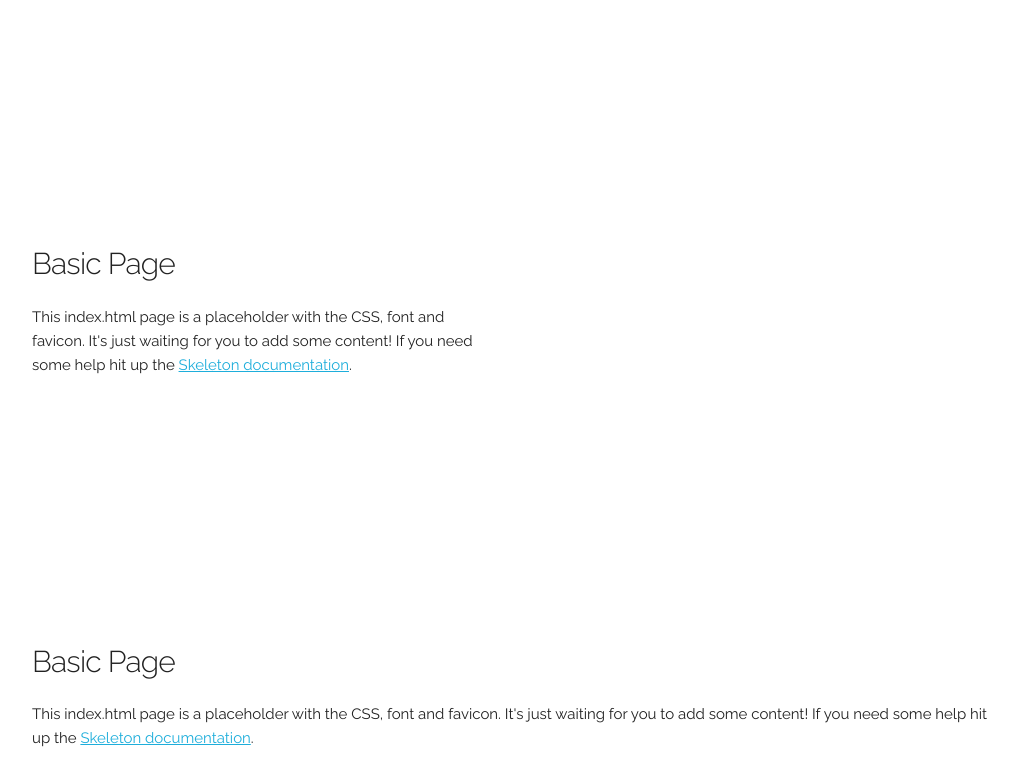
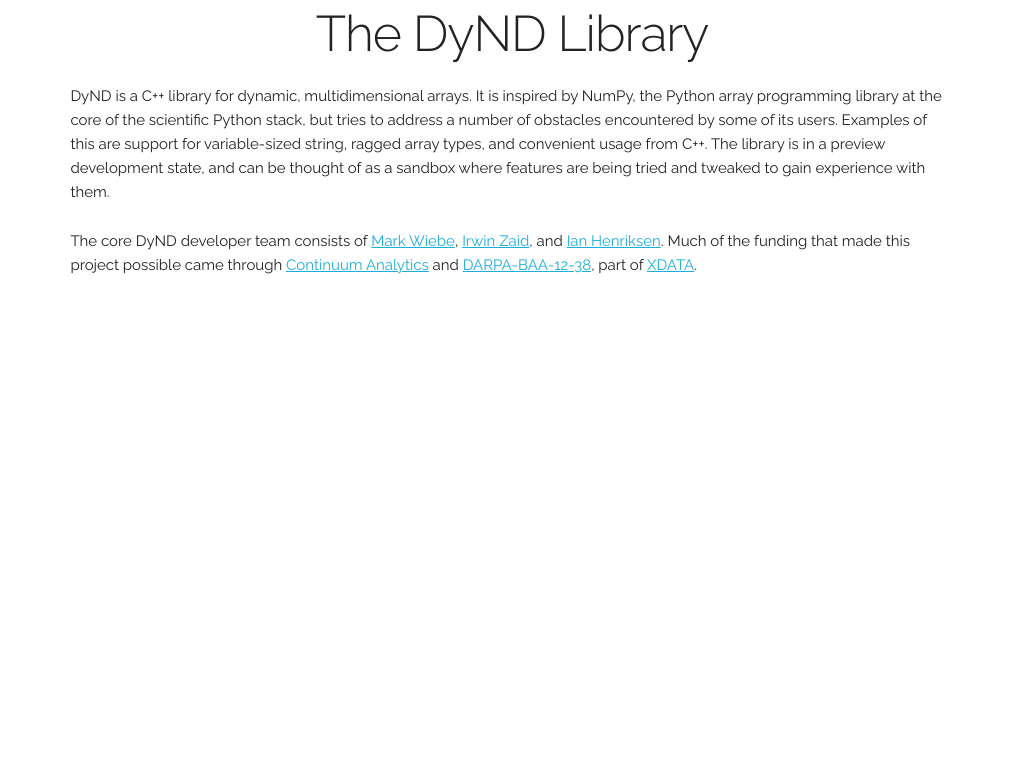
Before and after one commit to libdynd/libdynd.github.io, a plain HTML site: page index.html in a window 1280 px wide. Shown: the part 156-931 px from the top of the page, without its empty margins (128-1146 px from the left). After the commit the page ends 800 px from the top, so only its background shows below. Drawn offline with Linux system fonts and the light colour scheme.

Commit message:
Updated site

```diff
--- a/index.html
+++ b/index.html
@@ -4,7 +4,7 @@
 
   <!-- Basic Page Needs -->
   <meta charset="utf-8">
-  <title>DyND Multi-Dimensional Array Library</title>
+    <title>The DyND Library</title>
   <meta name="description" content="">
   <meta name="author" content="DyND Developers">
 
@@ -27,7 +27,7 @@
 
   <div class="container">
     <div class="logo300px">
-	  <img src="./images/dynd_logo_300px.png"></img>
+	  <a href="."><img src="./images/dynd_logo_300px.png"></img></a>
 	</div>
 
 	<nav class="nav">
@@ -42,21 +42,18 @@
   <!-- Primary Page Layout -->
 
 <div class="container">
-<div class="row">
-  <div class="one-half column" style="margin-top: 25%">
-	<h4>Basic Page</h4>
-	<p>This index.html page is a placeholder with the CSS, font and favicon. It's just waiting for you to add some content! If you need some help hit up the <a href="http://www.getskeleton.com">Skeleton documentation</a>.</p>
-  </div>
-</div>
-</div>
-
-<div class="container">
-<div class="row">
-  <div class="twelve columns" style="margin-top: 25%">
-	<h4>Basic Page</h4>
-	<p>This index.html page is a placeholder with the CSS, font and favicon. It's just waiting for you to add some content! If you need some help hit up the <a href="http://www.getskeleton.com">Skeleton documentation</a>.</p>
-  </div>
-</div>
+	<section id="content">
+		<header align="center"><h1>The DyND Library</h1></header>
+		<div class="eleven columns">
+		<p>DyND is a C++ library for dynamic, multidimensional arrays. It is inspired by NumPy, the Python array programming library at the core of the scientific Python stack, but tries to address a number of obstacles encountered by some of its users. Examples of this are support for variable-sized string, ragged array types, and convenient usage from C++. The library is in a preview development state, and can be thought of as a sandbox where features are being tried and tweaked to gain experience with them.</p>
+<p>The core DyND developer team consists of
+<a href="https://github.com/mwiebe">Mark Wiebe</a>,
+<a href="https://github.com/izaid">Irwin Zaid</a>, and <a href="https://github.com/insertinterestingnamehere">Ian Henriksen</a>.
+Much of the funding that made this project possible came through <a href="http://continuum.io/">Continuum Analytics</a> and
+<a href="https://www.fbo.gov/index?s=opportunity&amp;mode=form&amp;id=7a77846c73ffc5cb22f9295ffe6cdd55&amp;tab=core&amp;_cview=0">DARPA-BAA-12-38</a>,
+part of <a href="http://www.darpa.mil/Our_Work/I2O/Programs/XDATA.aspx">XDATA</a>.</p>
+		</div>
+	</section>
 </div>
 
 
```
Also changed, not shown: introduction/index.html (+2 -2 lines).
